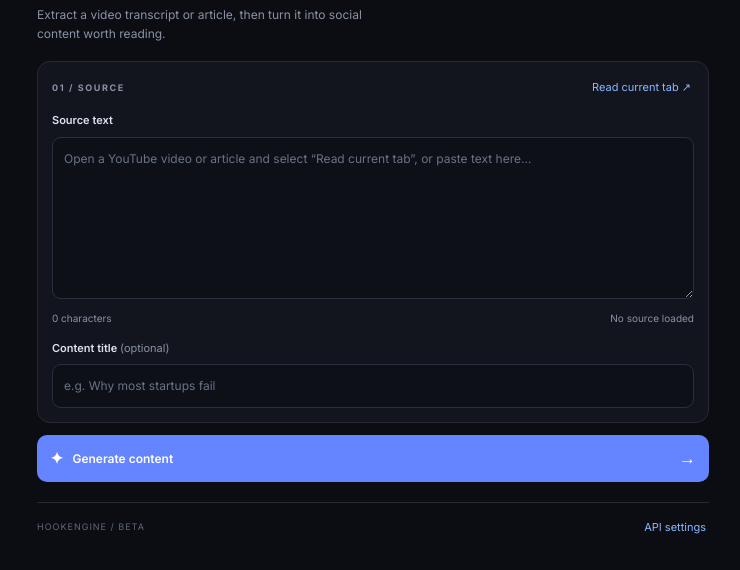
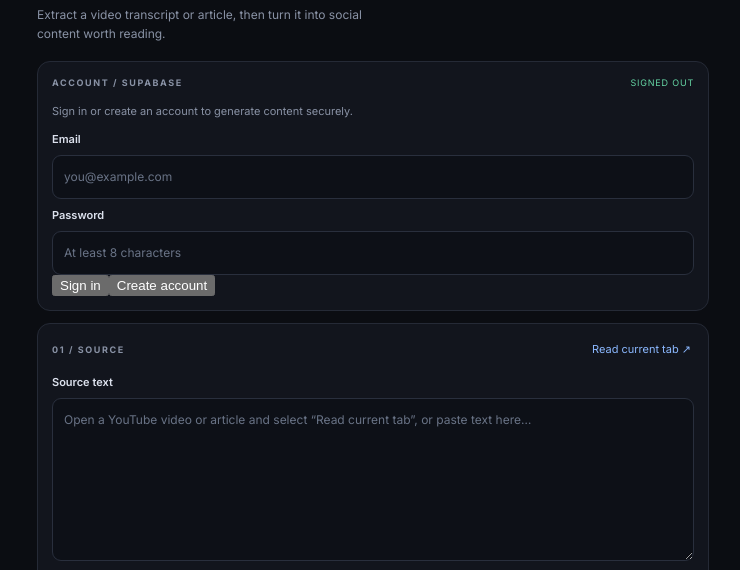
Before and after one commit to yazoniplay/HookEngine, a browser extension: page sidepanel.html in a window 1280 px wide. Shown: the part 218-788 px from the top of the page, without its empty margins (267-1007 px from the left). Drawn offline with Linux system fonts and the light colour scheme.

Commit message:
Connect HookEngine UI to Supabase Auth

```diff
--- a/sidepanel.html
+++ b/sidepanel.html
@@ -1,18 +1,22 @@
 <!doctype html>
 <html lang="en"><head><meta charset="utf-8"><meta name="viewport" content="width=device-width,initial-scale=1"><title>HookEngine</title><link rel="stylesheet" href="styles.css"></head>
 <body><main class="app">
-<header class="topbar"><div class="brand-mark">H</div><div><h1>HookEngine</h1><p>One source. Three formats.</p></div><span class="status-dot" title="Ready"></span></header>
+<header class="topbar"><div class="brand-mark">H</div><div><h1>HookEngine</h1><p>One source. Three formats.</p></div><span class="status-dot" title="Supabase connection"></span></header>
 <section class="intro"><span class="eyebrow">CONTENT REPURPOSER</span><h2>Make one idea<br><span>travel further.</span></h2><p>Extract a video transcript or article, then turn it into social content worth reading.</p></section>
+<section class="source-card auth-card"><div class="section-heading"><span>ACCOUNT / SUPABASE</span><span id="authStatus" class="result-tag">SIGNED OUT</span></div>
+<p id="authHelp" class="dialog-copy">Sign in or create an account to generate content securely.</p>
+<div id="authForm"><label for="authEmail">Email</label><input id="authEmail" type="email" autocomplete="email" placeholder="you@example.com" required><label for="authPassword">Password</label><input id="authPassword" type="password" autocomplete="current-password" minlength="8" placeholder="At least 8 characters" required><div class="auth-actions"><button id="signInBtn" class="auth-button" type="button">Sign in</button><button id="signUpBtn" class="auth-button secondary" type="button">Create account</button></div></div>
+<div id="signedIn" hidden><p id="signedInEmail" class="signed-in-email"></p><button id="signOutBtn" class="auth-button secondary" type="button">Sign out</button></div>
+</section>
 <section class="source-card"><div class="section-heading"><span>01 / SOURCE</span><button id="extractBtn" class="text-button">Read current tab ↗</button></div>
 <label for="sourceText">Source text</label><textarea id="sourceText" placeholder="Open a YouTube video or article and select “Read current tab”, or paste text here…" rows="7"></textarea>
 <div class="source-meta"><span id="charCount">0 characters</span><span id="sourceLabel">No source loaded</span></div>
 <label for="sourceTitle" class="title-label">Content title <span>(optional)</span></label><input id="sourceTitle" type="text" placeholder="e.g. Why most startups fail"><input id="sourceUrl" type="hidden" value=""></section>
-<button id="generateBtn" class="generate-button"><span id="generateIcon">✦</span><span id="generateLabel">Generate content</span><span class="button-arrow">→</span></button><p id="errorMessage" class="error" role="alert" hidden></p>
+<button id="generateBtn" class="generate-button" disabled><span id="generateIcon">✦</span><span id="generateLabel">Sign in to generate</span><span class="button-arrow">→</span></button><p id="errorMessage" class="error" role="alert" hidden></p>
 <div id="loading" class="loading" hidden><span class="spinner"></span><span>Finding the strongest angles…</span></div>
 <section id="results" class="results" hidden><div class="section-heading"><span>02 / YOUR OUTPUTS</span><span class="result-tag">READY TO EDIT</span></div>
 <article class="output-card"><div class="output-heading"><div class="platform-icon x-icon">𝕏</div><div><h3>X thread</h3><p>Opinionated. Clear. Shareable.</p></div><button class="copy-btn" data-copy="x_thread">Copy ↗</button></div><textarea id="x_thread" class="output-text" rows="7" aria-label="X thread output"></textarea></article>
 <article class="output-card"><div class="output-heading"><div class="platform-icon in-icon">in</div><div><h3>LinkedIn post</h3><p>Professional, not corporate.</p></div><button class="copy-btn" data-copy="linkedin_post">Copy ↗</button></div><textarea id="linkedin_post" class="output-text" rows="7" aria-label="LinkedIn post output"></textarea></article>
 <article class="output-card"><div class="output-heading"><div class="platform-icon tt-icon">♪</div><div><h3>TikTok hooks</h3><p>Scroll-stopping opening lines.</p></div><button class="copy-btn" data-copy="tiktok_hooks">Copy ↗</button></div><textarea id="tiktok_hooks" class="output-text" rows="6" aria-label="TikTok hooks output"></textarea></article></section>
-<footer><span>HOOKENGINE / BETA</span><button id="settingsBtn" class="text-button">API settings</button></footer>
-<dialog id="settingsDialog"><form method="dialog" id="settingsForm"><div class="section-heading"><span>CONNECTION</span><button class="text-button" value="cancel" aria-label="Close">Close ✕</button></div><h2>Connect your backend</h2><p class="dialog-copy">Enter your deployed HookEngine API URL. Never put your OpenAI secret key in this extension.</p><label for="apiUrl">Backend URL</label><input id="apiUrl" type="url" placeholder="https://your-app.up.railway.app" required><div class="dialog-actions"><button class="generate-button" id="saveSettings" value="save">Save settings</button></div></form></dialog>
+<footer><span>HOOKENGINE / BETA</span><span>POWERED BY SUPABASE + GEMINI</span></footer>
 </main><script src="sidepanel.js"></script></body></html>
```
